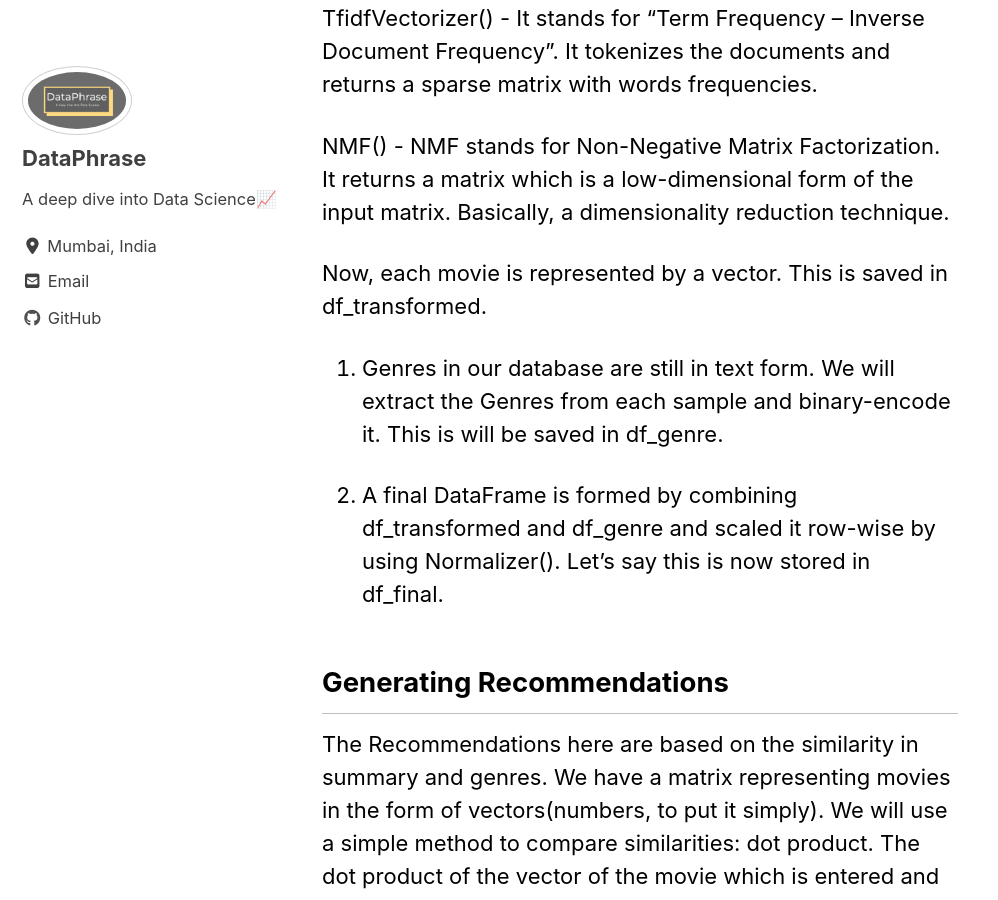
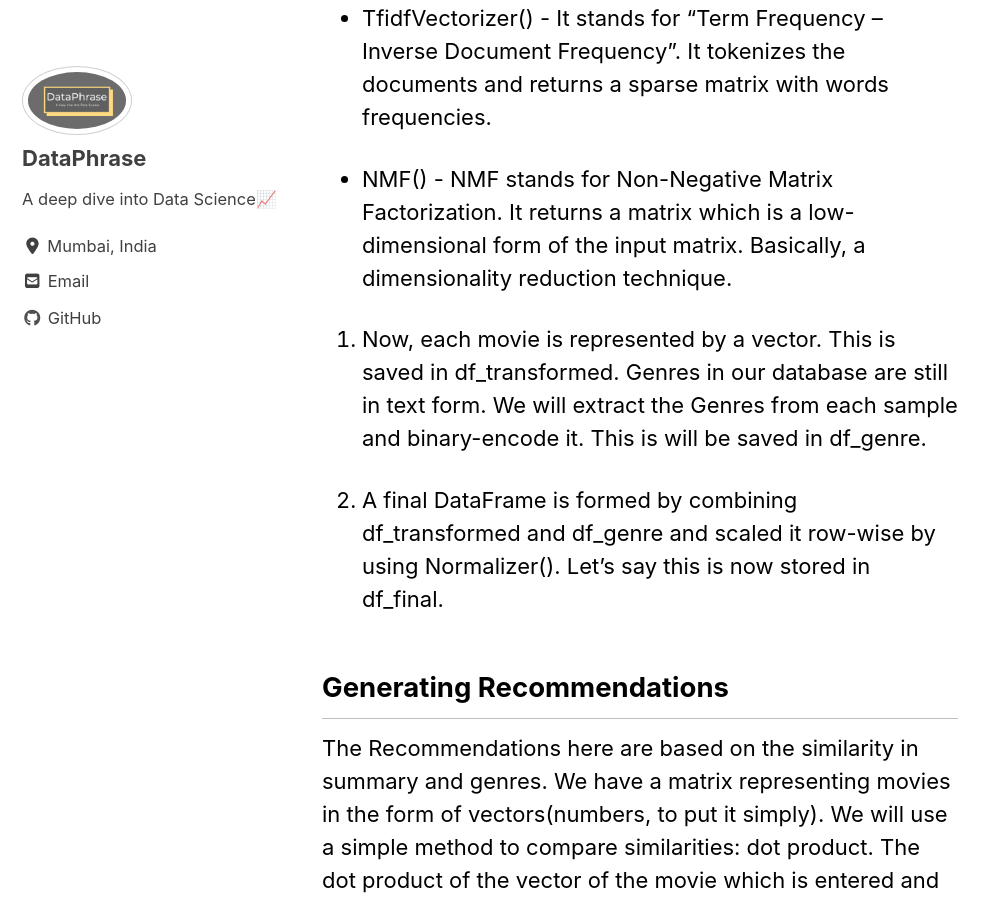
Before and after one commit to dataphrase/dataphrase.github.io, a Jekyll site: the page built from _posts/2020-06-19-movierec2.md, in a window 1280 px wide and 900 px high, scrolled down 4753 px. Shown: the whole window, without its empty margins (0-998 px from the left). Built offline with Jekyll 4.4.1, drawn with Linux system fonts in a browser that asks for light colours; cached includes are drawn as plain includes; nearby versions of some CDN libraries.

Commit message:
Alignment change after point 3

```diff
--- a/_posts/2020-06-19-movierec2.md
+++ b/_posts/2020-06-19-movierec2.md
@@ -114,14 +114,11 @@ Let's understand this part step-by-step:
 
 3. This is part converts the text to numeric representation. A pipeline is made containing TfidfVectorizer() and NMF().
 
-  TfidfVectorizer() - It stands for “Term Frequency – Inverse Document Frequency". It tokenizes the documents and returns a sparse matrix with words frequencies.
+  - TfidfVectorizer() - It stands for “Term Frequency – Inverse Document Frequency". It tokenizes the documents and returns a sparse matrix with words frequencies.
 
-  NMF() - NMF stands for Non-Negative Matrix Factorization. It returns a matrix which is a low-dimensional form of the input matrix.
-  Basically, a dimensionality reduction technique.
+  - NMF() - NMF stands for Non-Negative Matrix Factorization. It returns a matrix which is a low-dimensional form of the input matrix. Basically, a dimensionality reduction technique.
 
-  Now, each movie is represented by a vector. This is saved in df_transformed.
-
-4. Genres in our database are still in text form. We will extract the Genres from each sample and binary-encode it. This is will be saved in df_genre.
+4. Now, each movie is represented by a vector. This is saved in df_transformed. Genres in our database are still in text form. We will extract the Genres from each sample and binary-encode it. This is will be saved in df_genre.
 
 5. A final DataFrame is formed by combining df_transformed and df_genre and scaled it row-wise by using Normalizer(). Let's say this is now stored in df_final.
 
```
